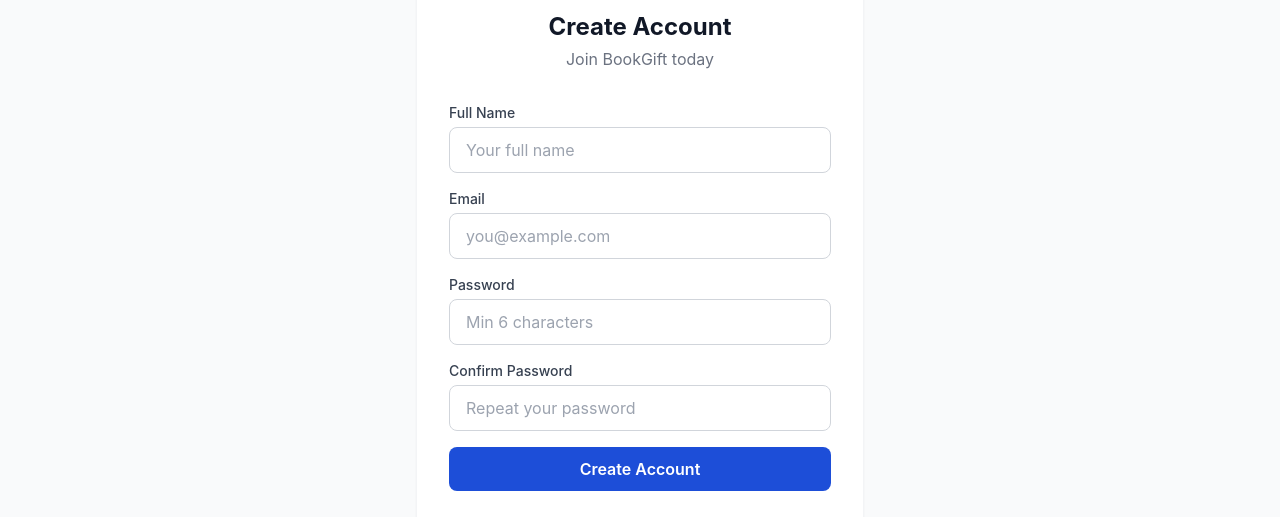
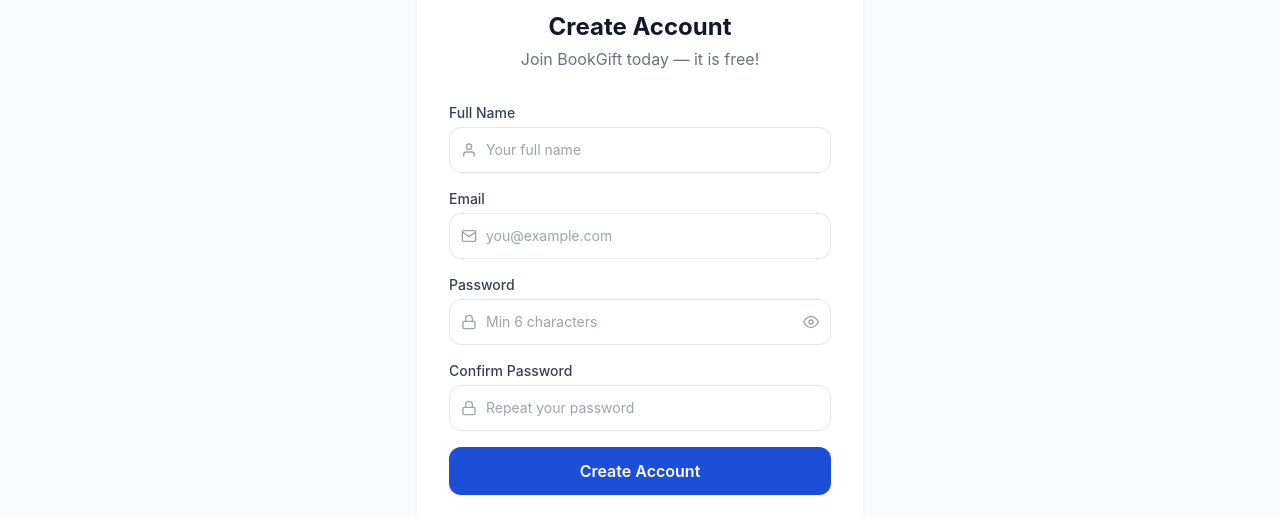
Before and after one commit to ritajsarhan-bit/BookGift, a Next.js app: page /register in a window 1280 px wide. Shown: the part 199-716 px from the top of the page. Built offline with nearby package versions, Linux system fonts and the light colour scheme; no server answers.

Commit message:
Improve register page with icons and show/hide password toggle

```diff
--- a/src/app/register/page.tsx
+++ b/src/app/register/page.tsx
@@ -6,12 +6,14 @@
 import Link from 'next/link';
 import { useLanguage } from '@/context/LanguageContext';
 import toast from 'react-hot-toast';
+import { FiUser, FiMail, FiLock, FiEye, FiEyeOff } from 'react-icons/fi';
 
 export default function RegisterPage() {
   const { t } = useLanguage();
   const router = useRouter();
   const [form, setForm] = useState({ name: '', email: '', password: '', confirm: '' });
   const [loading, setLoading] = useState(false);
+  const [showPassword, setShowPassword] = useState(false);
 
   const handleSubmit = async (e: React.FormEvent) => {
     e.preventDefault();
@@ -39,7 +41,6 @@
         return;
       }
 
-      // Auto sign-in after registration
       await signIn('credentials', { email: form.email, password: form.password, redirect: false });
       toast.success('Account created! Welcome to BookGift!');
       router.push('/');
@@ -50,73 +51,62 @@
   };
 
   return (
-    <div className="min-h-[80vh] flex items-center justify-center px-4 py-12">
-      <div className="card w-full max-w-md p-8">
+    <div className="min-h-[80vh] flex items-center justify-center px-4 py-12 bg-gray-50">
+      <div className="bg-white rounded-2xl shadow-sm border border-gray-100 w-full max-w-md p-8">
         <div className="text-center mb-8">
           <span className="text-5xl">📚</span>
           <h1 className="text-2xl font-bold text-gray-900 mt-4">{t.auth.register_title}</h1>
-          <p className="text-gray-500 mt-1">Join BookGift today</p>
+          <p className="text-gray-500 mt-1">Join BookGift today — it is free!</p>
         </div>
 
         <form onSubmit={handleSubmit} className="space-y-4">
           <div>
             <label className="block text-sm font-medium text-gray-700 mb-1">{t.auth.name}</label>
-            <input
-              type="text"
-              required
-              value={form.name}
-              onChange={(e) => setForm({ ...form, name: e.target.value })}
-              className="input"
-              placeholder="Your full name"
-            />
+            <div className="relative">
+              <FiUser className="absolute left-3 top-1/2 -translate-y-1/2 text-gray-400" size={16} />
+              <input type="text" required value={form.name} onChange={(e) => setForm({ ...form, name: e.target.value })}
+                className="w-full border border-gray-200 rounded-xl pl-9 pr-4 py-3 text-sm focus:outline-none focus:border-blue-400" placeholder="Your full name" />
+            </div>
           </div>
 
           <div>
             <label className="block text-sm font-medium text-gray-700 mb-1">{t.auth.email}</label>
-            <input
-              type="email"
-              required
-              value={form.email}
-              onChange={(e) => setForm({ ...form, email: e.target.value })}
-              className="input"
-              placeholder="you@example.com"
-            />
+            <div className="relative">
+              <FiMail className="absolute left-3 top-1/2 -translate-y-1/2 text-gray-400" size={16} />
+              <input type="email" required value={form.email} onChange={(e) => setForm({ ...form, email: e.target.value })}
+                className="w-full border border-gray-200 rounded-xl pl-9 pr-4 py-3 text-sm focus:outline-none focus:border-blue-400" placeholder="you@example.com" />
+            </div>
           </div>
 
           <div>
             <label className="block text-sm font-medium text-gray-700 mb-1">{t.auth.password}</label>
-            <input
-              type="password"
-              required
-              value={form.password}
-              onChange={(e) => setForm({ ...form, password: e.target.value })}
-              className="input"
-              placeholder="Min 6 characters"
-            />
+            <div className="relative">
+              <FiLock className="absolute left-3 top-1/2 -translate-y-1/2 text-gray-400" size={16} />
+              <input type={showPassword ? 'text' : 'password'} required value={form.password} onChange={(e) => setForm({ ...form, password: e.target.value })}
+                className="w-full border border-gray-200 rounded-xl pl-9 pr-10 py-3 text-sm focus:outline-none focus:border-blue-400" placeholder="Min 6 characters" />
+              <button type="button" onClick={() => setShowPassword(!showPassword)} className="absolute right-3 top-1/2 -translate-y-1/2 text-gray-400 hover:text-gray-600">
+                {showPassword ? <FiEyeOff size={16} /> : <FiEye size={16} />}
+              </button>
+            </div>
           </div>
 
           <div>
             <label className="block text-sm font-medium text-gray-700 mb-1">Confirm Password</label>
-            <input
-              type="password"
-              required
-              value={form.confirm}
-              onChange={(e) => setForm({ ...form, confirm: e.target.value })}
-              className="input"
-              placeholder="Repeat your password"
-            />
+            <div className="relative">
+              <FiLock className="absolute left-3 top-1/2 -translate-y-1/2 text-gray-400" size={16} />
+              <input type="password" required value={form.confirm} onChange={(e) => setForm({ ...form, confirm: e.target.value })}
+                className="w-full border border-gray-200 rounded-xl pl-9 pr-4 py-3 text-sm focus:outline-none focus:border-blue-400" placeholder="Repeat your password" />
+            </div>
           </div>
 
-          <button type="submit" disabled={loading} className="btn-primary w-full mt-2">
-            {loading ? 'Creating account…' : t.auth.register_btn}
+          <button type="submit" disabled={loading} className="w-full bg-blue-700 hover:bg-blue-800 disabled:opacity-60 text-white font-semibold py-3 rounded-xl transition-colors mt-2">
+            {loading ? 'Creating account...' : t.auth.register_btn}
           </button>
         </form>
 
         <p className="text-center text-sm text-gray-500 mt-6">
           {t.auth.have_account}{' '}
-          <Link href="/login" className="text-blue-700 font-medium hover:underline">
-            {t.auth.sign_in}
-          </Link>
+          <Link href="/login" className="text-blue-700 font-medium hover:underline">{t.auth.sign_in}</Link>
         </p>
       </div>
     </div>
```
